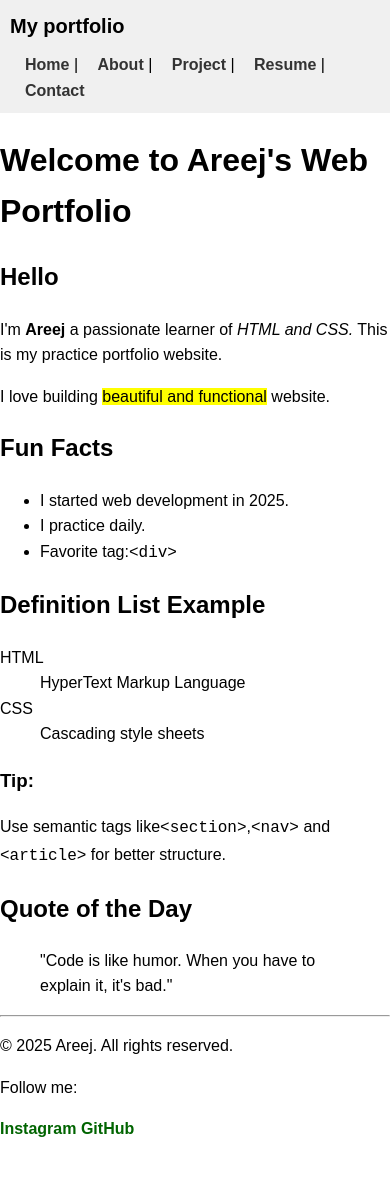
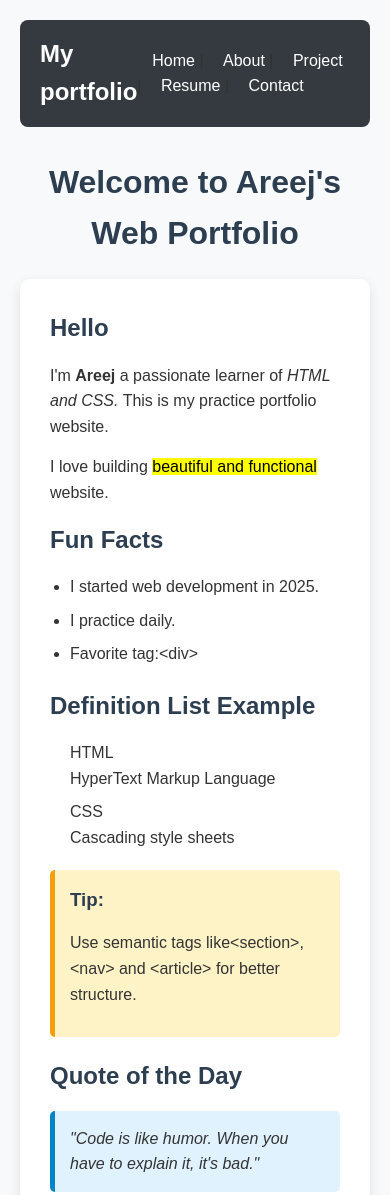
Before and after one commit to areej-png/areej-portfolio, a plain HTML site: page index.html in a window 390 px wide. Shown: the top 1195 px of the page. Before the commit the page ends 1142 px from the top, so only its background shows below. Drawn offline with Linux system fonts and the light colour scheme.

Commit message:
Initial commit: added index and about css design

```diff
--- a/style.css
+++ b/style.css
@@ -1,90 +1,222 @@
-/* navigation text left and color*/
+/* 🌐 Universal Reset & Base Font */
+* {
+  margin: 0;
+  padding: 0;
+  box-sizing: border-box;
+  font-family: 'Poppins', sans-serif;
+}
+
+/* 🖥 Body Layout */
+body {
+  background-color: #f8f9fa;
+  color: #333;
+  line-height: 1.6;
+  padding: 20px;
+}
+
+/* 🔝 Navigation Bar */
 .navbar {
+  background-color: #343a40;
+  padding: 15px 20px;
   display: flex;
   justify-content: space-between;
   align-items: center;
-    background-color: #f0f0f0;
-    padding: 10px;
+  border-radius: 8px;
+  margin-bottom: 30px;
 }
-.logo{
-    font-weight: bold;
-    font-size: 20px;
+
+.navbar .logo {
+  font-size: 24px;
+  font-weight: 600;
+  color: #fff;
 }
-.menu a {
+
+.navbar .menu a {
+  color: #fff;
+  text-decoration: none;
   margin-left: 15px;
+  font-size: 16px;
+  transition: color 0.3s ease;
+}
+
+.navbar .menu a:hover {
+  color: #f0a500;
+}
+
+/* 🏷 Headings */
+h1, h2, h3 {
+  margin-bottom: 15px;
+  color: #2c3e50;
+}
+
+/* 📄 Main Content Sections */
+main {
+  max-width: 800px;
+  margin: auto;
+  background-color: #ffffff;
+  padding: 30px;
+  border-radius: 10px;
+  box-shadow: 0 4px 12px rgba(0,0,0,0.1);
+}
+
+/* 📝 Paragraphs */
+p {
+  margin-bottom: 15px;
+  font-size: 16px;
+}
+
+/* ✅ Lists */
+ul, dl {
+  margin-left: 20px;
+  margin-bottom: 20px;
+}
+
+li, dd {
+  margin-bottom: 8px;
+}
+
+/* 📌 Aside */
+aside {
+  background-color: #fef3c7;
+  padding: 15px;
+  border-left: 5px solid #f59e0b;
+  border-radius: 5px;
+  margin-bottom: 20px;
+}
+
+/* 🧠 Blockquote */
+blockquote {
+  font-style: italic;
+  background-color: #e0f2fe;
+  padding: 15px;
+  border-left: 5px solid #0284c7;
+  border-radius: 5px;
+  margin-bottom: 20px;
+}
+
+/* 🔚 Footer */
+footer {
+  text-align: center;
+  margin-top: 40px;
+  padding: 20px;
+  border-top: 1px solid #ddd;
+  font-size: 14px;
+}
+
+footer a {
+  color: #1d4ed8;
   text-decoration: none;
-    color: #333;
-    font-weight: bold;
+  margin: 0 10px;
 }
-/*Navigation links*/
-a{
-    color: darkgreen;
-    text-decoration: none;
-    font-weight: bold;
+
+footer a:hover {
+  text-decoration: underline;
 }
-/*Google font*/
-body{
-    font-family: 'Poppins' , sans-serif;
-    font-size: 16px;
-  line-height: 1.6;
+/* 🌐 Universal Styling */
+* {
   margin: 0;
   padding: 0;
   box-sizing: border-box;
+  font-family: 'Poppins', sans-serif;
 }
-/* Hero Section */
-.hero {
+
+/* 🔝 Navigation Bar */
+.navbar {
+  background-color: #343a40;
+  padding: 15px 20px;
   display: flex;
   justify-content: space-between;
   align-items: center;
-  padding: 40px 30px;
-  gap: 30px;
+  border-radius: 8px;
 }
 
-.hero .text {
-  flex: 1;
+.navbar .logo {
+  font-size: 24px;
+  font-weight: 600;
+  color: #ffffff;
 }
 
-.hero .text h1 {
-  font-size: 30px;
-  color: darkblue;
-  font-weight: 600;
+.navbar .menu a {
+  color: #ffffff;
+  text-decoration: none;
+  margin-left: 15px;
+  font-size: 16px;
+  transition: color 0.3s ease;
 }
 
-.hero .text p {
-  font-size: 20px;
-  font-weight: 400;
-  color: #333;
+.navbar .menu a:hover {
+  color: #f0a500;
 }
 
-.hero .image img {
-  width: 250px;
-  border-radius: 12px;
+/* 🏷️ Page Heading */
+h1 {
+  text-align: center;
+  margin: 30px 0 20px;
+  color: #2c3e50;
 }
 
-/* Mobile Responsive */
-@media (max-width: 768px) {
-  .navbar {
-    flex-direction: column;
-    align-items: flex-start;
+/* 🧾 About Section Container */
+.about-section {
+  max-width: 900px;
+  margin: auto;
+  background-color: #ffffff;
+  padding: 30px;
+  border-radius: 12px;
+  box-shadow: 0 4px 12px rgba(0, 0, 0, 0.1);
 }
 
-  .menu {
+/* 🧩 Each Section */
+.about-section section {
+  margin-bottom: 30px;
+}
+
+/* 🔠 Headings Inside Sections */
+.about-section h2 {
+  font-size: 22px;
+  color: #0f172a;
+  margin-bottom: 10px;
+}
+
+/* 📄 Paragraphs and List Items */
+.about-section p,
+.about-section li {
+  font-size: 16px;
+  line-height: 1.6;
+  color: #444;
+}
+
+/* ✅ Ordered & Unordered Lists */
+.about-section ol,
+.about-section ul {
+  margin-left: 20px;
   margin-top: 10px;
 }
 
-  .hero {
-    flex-direction: column;
-    text-align: center;
-    padding: 30px 20px;
+/* 🖼️ Image and Video */
+.about-section img,
+.about-section video {
+  display: block;
+  margin-top: 15px;
+  border-radius: 10px;
+  max-width: 100%;
+  height: auto;
+  box-shadow: 0 4px 8px rgba(0, 0, 0, 0.05);
 }
 
-  .hero .text h1 {
-    font-size: 24px;
+/* 🧩 Iframe for Video & Page Embed */
+.about-section iframe {
+  margin-top: 15px;
+  border-radius: 10px;
+  width: 100%;
+  border: 2px solid #ddd;
 }
 
-  .hero .image img {
-    width: 80%;
-    max-width: 300px;
-    margin-top: 20px;
+/* 📎 Footer */
+footer {
+  text-align: center;
+  margin-top: 40px;
+  padding: 20px;
+  font-size: 14px;
+  color: #666;
+  border-top: 1px solid #ddd;
 }
-}
```
Also changed, not shown: about.html (+2 -1 lines), contact.html (+2 -0 lines), index.html (+2 -0 lines), project.html (+1 -0 lines), resume.html (+2 -0 lines). Lines whose indentation alone changed are shown as unchanged.
